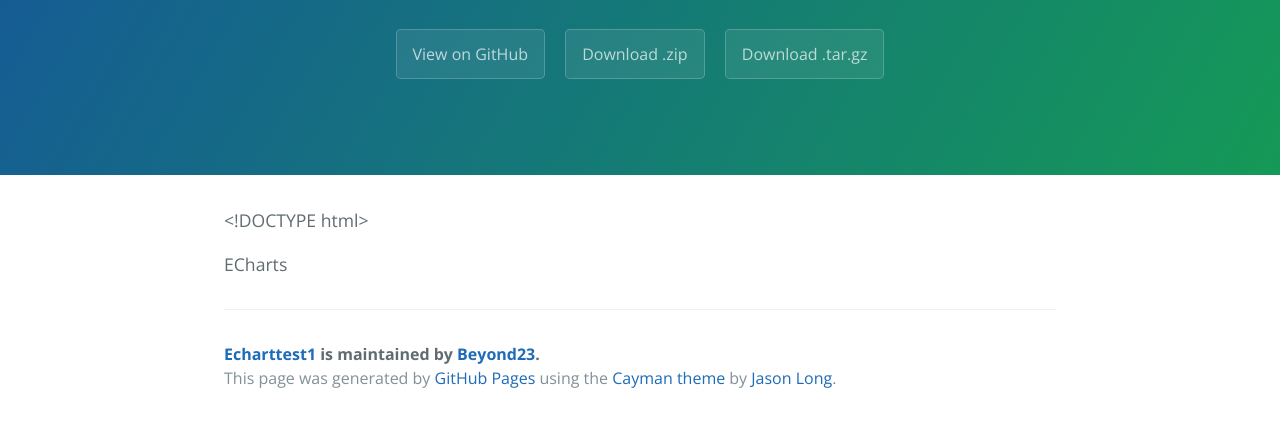
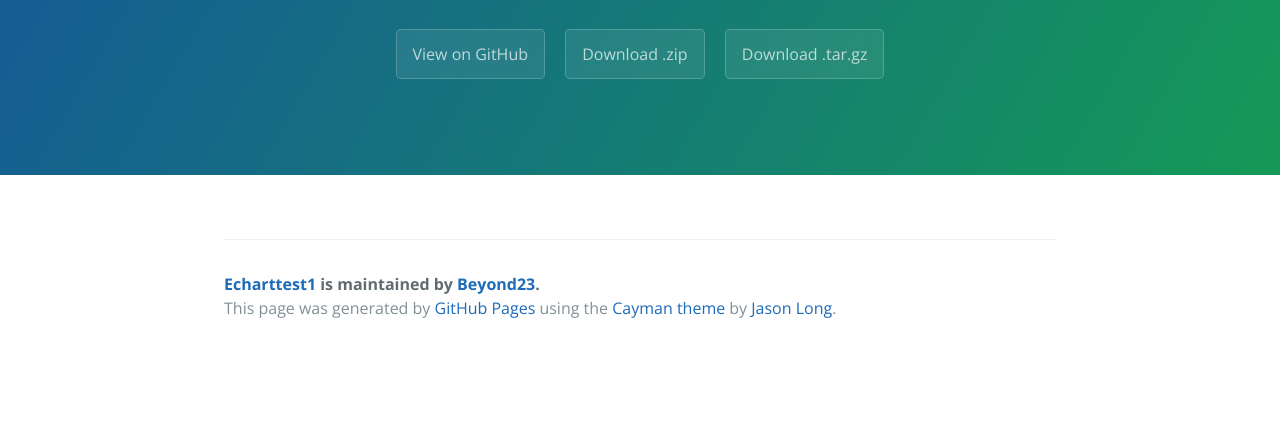
Before and after one commit to Beyond23/echartTest, a plain HTML site: page index.html in a window 1280 px wide. Shown: the part 208-634 px from the top of the page. Drawn offline with nearby package versions, Linux system fonts and the light colour scheme.

Commit message:
Update index.html

```diff
--- a/index.html
+++ b/index.html
@@ -19,11 +19,8 @@
     </section>
 
     <section class="main-content">
-      <p>&lt;!DOCTYPE html&gt;
-
-</p>
-
-ECharts
+     <script src="echarts.min.js"></script>
+<script src="jquery-2.2.3.min.js"></script>
 
 
 
```
